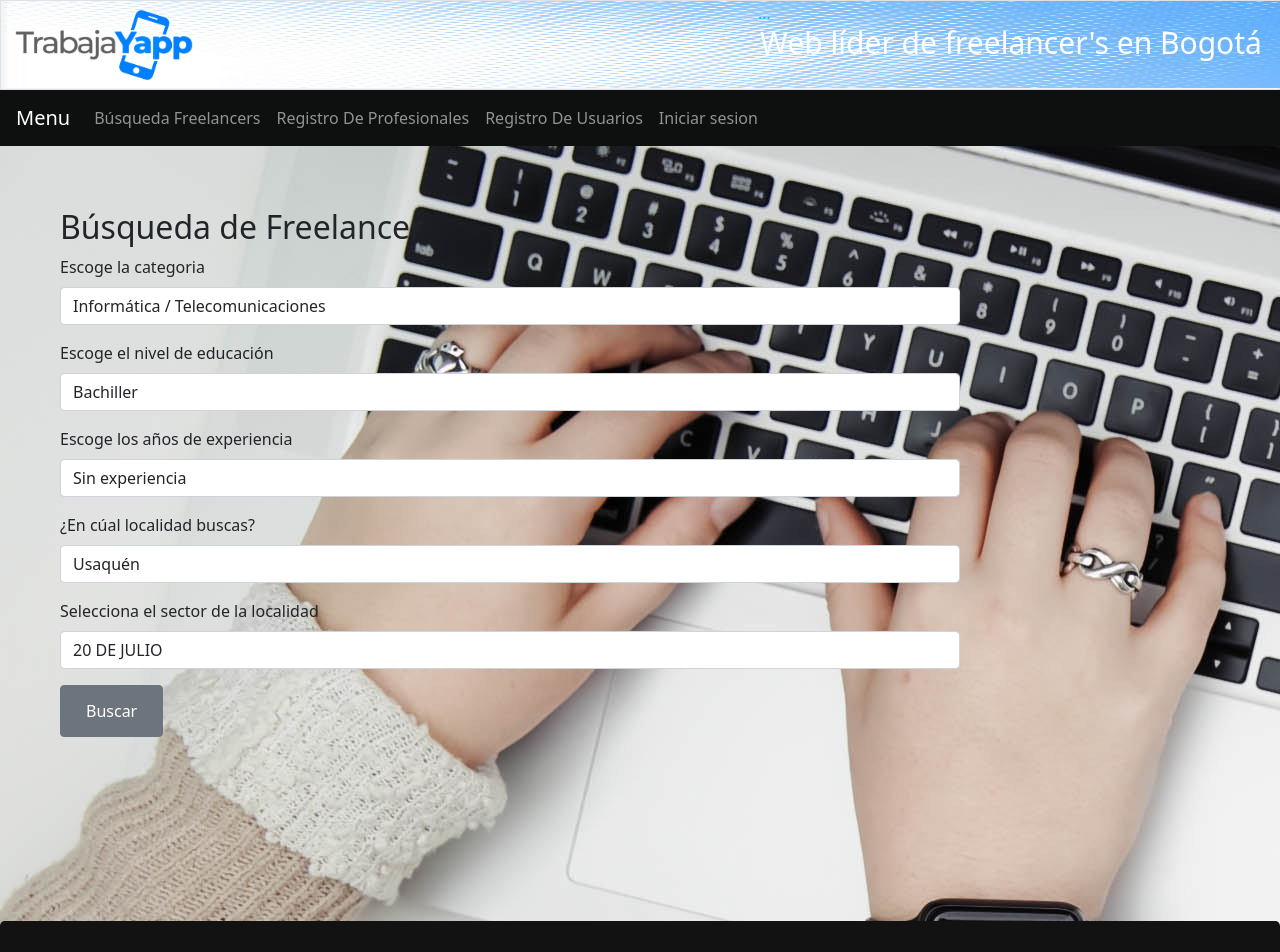
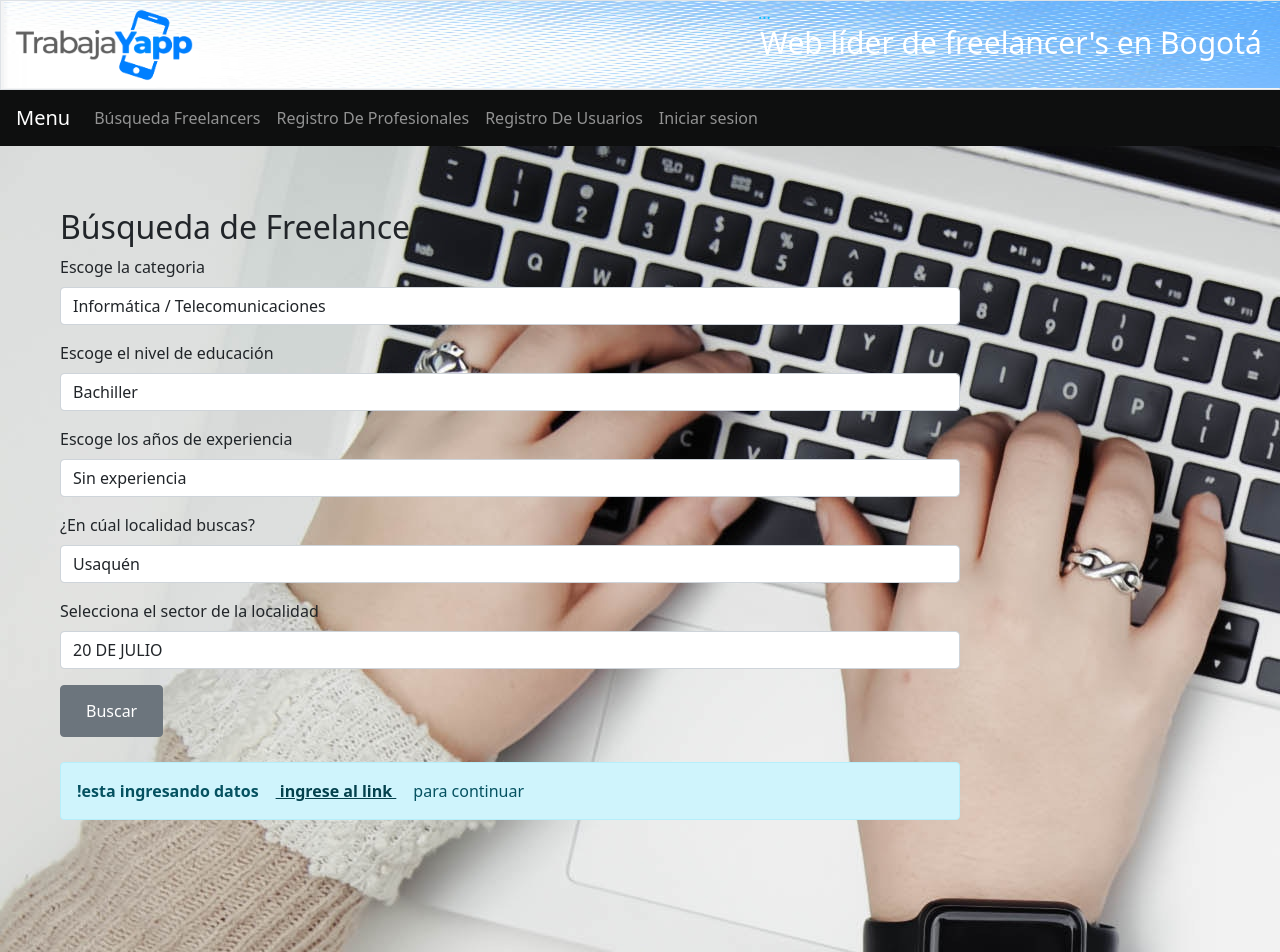
Before and after one commit to kevinkurt/Dise-o-web, a plain HTML site: page Busquedafreelancers.html in a window 1280 px wide. Shown: the top 952 px of the page. Drawn offline with nearby package versions, Linux system fonts and the light colour scheme.

Commit message:
se agregaron alertas

```diff
--- a/Busquedafreelancers.html
+++ b/Busquedafreelancers.html
@@ -6,15 +6,22 @@
 
     <title>busqueda Freelancers | Trabajayaap</title>
 
-    <link rel="stylesheet" href="https://stackpath.bootstrapcdn.com/bootstrap/4.3.1/css/bootstrap.min.css" integrity="sha384-ggOyR0iXCbMQv3Xipma34MD+dH/1fQ784/j6cY/iJTQUOhcWr7x9JvoRxT2MZw1T" crossorigin="anonymous">
+    <link rel="stylesheet" href="https://stackpath.bootstrapcdn.com/bootstrap/4.3.1/css/bootstrap.min.css"
+        integrity="sha384-ggOyR0iXCbMQv3Xipma34MD+dH/1fQ784/j6cY/iJTQUOhcWr7x9JvoRxT2MZw1T" crossorigin="anonymous">
 
     <meta name="viewport" content="width=device-width, initial-scale=1">
 
-    <script src="https://code.jquery.com/jquery-3.3.1.slim.min.js" integrity="sha384-q8i/X+965DzO0rT7abK41JStQIAqVgRVzpbzo5smXKp4YfRvH+8abtTE1Pi6jizo" crossorigin="anonymous"></script>
+    <script src="https://code.jquery.com/jquery-3.3.1.slim.min.js"
+        integrity="sha384-q8i/X+965DzO0rT7abK41JStQIAqVgRVzpbzo5smXKp4YfRvH+8abtTE1Pi6jizo"
+        crossorigin="anonymous"></script>
 
-    <script src="https://cdnjs.cloudflare.com/ajax/libs/popper.js/1.14.7/umd/popper.min.js" integrity="sha384-UO2eT0CpHqdSJQ6hJty5KVphtPhzWj9WO1clHTMGa3JDZwrnQq4sF86dIHNDz0W1" crossorigin="anonymous"></script>
+    <script src="https://cdnjs.cloudflare.com/ajax/libs/popper.js/1.14.7/umd/popper.min.js"
+        integrity="sha384-UO2eT0CpHqdSJQ6hJty5KVphtPhzWj9WO1clHTMGa3JDZwrnQq4sF86dIHNDz0W1"
+        crossorigin="anonymous"></script>
 
-    <script src="https://stackpath.bootstrapcdn.com/bootstrap/4.3.1/js/bootstrap.min.js" integrity="sha384-JjSmVgyd0p3pXB1rRibZUAYoIIy6OrQ6VrjIEaFf/nJGzIxFDsf4x0xIM+B07jRM" crossorigin="anonymous"></script>
+    <script src="https://stackpath.bootstrapcdn.com/bootstrap/4.3.1/js/bootstrap.min.js"
+        integrity="sha384-JjSmVgyd0p3pXB1rRibZUAYoIIy6OrQ6VrjIEaFf/nJGzIxFDsf4x0xIM+B07jRM"
+        crossorigin="anonymous"></script>
 
     <link rel="stylesheet" href="css/bootstrap.min.css">
     <link rel="stylesheet" href="app.css">
@@ -31,15 +38,18 @@
             <div class="col-12" style="background-color:#f3f4f5">
                 <div class="row">
 
-                    <img src="/assets/unnamed.jpg" alt="" style="position: absolute; width: 100%; height: 87px;padding: 0px;">
+                    <img src="/assets/unnamed.jpg" alt=""
+                        style="position: absolute; width: 100%; height: 87px;padding: 0px;">
                     <div class="col-sm-4 col-md-7" style="padding-left: 0px; padding-right: 0px">
 
-                        <img src="/assets/opc1.png" alt="" style="width: 200px; position: relative;padding-left: 0px; padding-right: 0px">
+                        <img src="/assets/opc1.png" alt=""
+                            style="width: 200px; position: relative;padding-left: 0px; padding-right: 0px">
                     </div>
 
                     <div class="col-sm-8 col-md-5">
                         <h8 style="color:#00bfff" align="center">...</h8>
-                        <h5 style="color:#ffffff; font-size: 30px; padding-left: 0px; padding-right: 0px" align="center"> Web líder de freelancer's en Bogotá</h5>
+                        <h5 style="color:#ffffff; font-size: 30px; padding-left: 0px; padding-right: 0px"
+                            align="center"> Web líder de freelancer's en Bogotá</h5>
                     </div>
                 </div>
             </div>
@@ -75,7 +85,8 @@
     <div id="container" style="margin-left: 60px; max-width: 900px ; ">
         <!--INICIO DEL CONTENEDOR PRINCIPAL-->
 
-        <div class="jobs-home-soho__search-box-container jobs-home-soho__search-box-container--textured jobs-home-soho__search-box-container--banner jobs-home-soho--mvp-enabled jobs-home-soho--mercado-theme" style="margin-top: 2em; padding-top: 30px;">
+        <div class="jobs-home-soho__search-box-container jobs-home-soho__search-box-container--textured jobs-home-soho__search-box-container--banner jobs-home-soho--mvp-enabled jobs-home-soho--mercado-theme"
+            style="margin-top: 2em; padding-top: 30px;">
             <h2 class="t-24 t-black t-light display-flex justify-center pb4">
                 Búsqueda de Freelancer
             </h2>
@@ -91,7 +102,8 @@
             <div class="js-identificationType">
 
 
-                <select aria-describedby="helpBlock-54737609" class="form-control " data-title="" data-val="true" required="">
+                <select aria-describedby="helpBlock-54737609" class="form-control " data-title="" data-val="true"
+                    required="">
                     <option disabled="disabled" value="-1">Selecciona una opci&#243;n</option>
                     <option value="1">Informática / Telecomunicaciones </option>
                     <option value="2">Administración / Oficina </option>
@@ -132,7 +144,8 @@
             <div class="js-identificationType">
 
 
-                <select aria-describedby="helpBlock-54737609" class="form-control " data-title="" data-val="true" required="">
+                <select aria-describedby="helpBlock-54737609" class="form-control " data-title="" data-val="true"
+                    required="">
                     <option disabled="disabled" value="-1">Selecciona una opci&#243;n</option>
                     <option value="1">Bachiller</option>
                     <option value="2">Técnico</option>
@@ -154,7 +167,8 @@
             <div class="js-identificationType">
 
 
-                <select aria-describedby="helpBlock-54737609" class="form-control " data-title="" data-val="true" required="">
+                <select aria-describedby="helpBlock-54737609" class="form-control " data-title="" data-val="true"
+                    required="">
                     <option disabled="disabled" value="-1">Selecciona una opci&#243;n</option>
                     <option value="1">Sin experiencia</option>
                     <option value="2">Con experiencia</option>
@@ -175,7 +189,8 @@
             <div class="js-identificationType">
 
 
-                <select aria-describedby="helpBlock-54737609" class="form-control " data-title="" data-val="true" required="">
+                <select aria-describedby="helpBlock-54737609" class="form-control " data-title="" data-val="true"
+                    required="">
                     <option disabled="disabled" value="-1">Selecciona una opci&#243;n</option>
                     <option value="1">Usaquén</option>
                     <option value="2">Chapinero</option>
@@ -209,7 +224,8 @@
             <div class="js-identificationType">
 
 
-                <select aria-describedby="helpBlock-54737609" class="form-control " data-title="" data-val="true" required="">
+                <select aria-describedby="helpBlock-54737609" class="form-control " data-title="" data-val="true"
+                    required="">
                     <option disabled="disabled" value="-1">Selecciona una opci&#243;n</option>
                     <option>20 DE JULIO</option>
                     <option>AEROPUERTO EL DORADO</option>
@@ -328,7 +344,7 @@
 
                 </select>
 
-                <div class="boton">
+                <div class="boton" style=" padding-bottom: 750px ;">
                     <p>
                     </p>
                     <button class="btn btn-secondary btn-add-experience js-laboral-experience-btn-add js-btn-add">
@@ -336,22 +352,18 @@
                             class="btn btn-secondary btn-add-experience js-laboral-experience-btn-add js-btn-add"
                             role="button">Buscar</a>
                     </button>
-                    <br>
-                    <br>
+
+                    <div style="padding-top: 25px;">
+                        <div class="alert alert-info">
+
+                            <strong>!esta ingresando datos</strong><a href="" class="alert alert-link"> ingrese al link </a> para continuar
+
+                        </div>
+                    </div>
+
+                </div>
 
 
-
-
-                    <br>
-                    <br>
-                    <br>
-                    <br>
-                    <br>
-
-
-                    <br>
-
-                </div>
             </div>
 
         </div>
@@ -364,11 +376,13 @@
     <!--FINAL DEL CONTENEDOR PRINCIPAL-->
 
 
-    <div class="jumbotron text-center" style="background-color:rgb(18, 18, 19); height: 20em; padding-top: 8em;margin-bottom: 0px">
+    <div class="jumbotron text-center"
+        style="background-color:rgb(18, 18, 19); height: 20em; padding-top: 8em;margin-bottom: 0px">
         <a style="color:rgb(233, 224, 224)" href="https://ucompensar.edu.co/"> Powered by Fundacion Universitaria
             Compensar © 2021</a>
 
-        <h1 style="color:rgb(233, 224, 224); font-size: 20px;"> trabajayapp.com no se hace responsable de imágenes, datos publicados, ni servicios prestados por los anunciantes </h1>
+        <h1 style="color:rgb(233, 224, 224); font-size: 20px;"> trabajayapp.com no se hace responsable de imágenes,
+            datos publicados, ni servicios prestados por los anunciantes </h1>
         <a href="#">trabajayapp.com el Portal web de los empresarios y de los trabajadores independientes</a>
 
     </div>
```
Also changed, not shown: VentanaRegistroProfesionales.html (+1 -4 lines), VentanaRegistroUsuarios.html (+2 -4 lines), bienvenida.html (+1 -5 lines).
